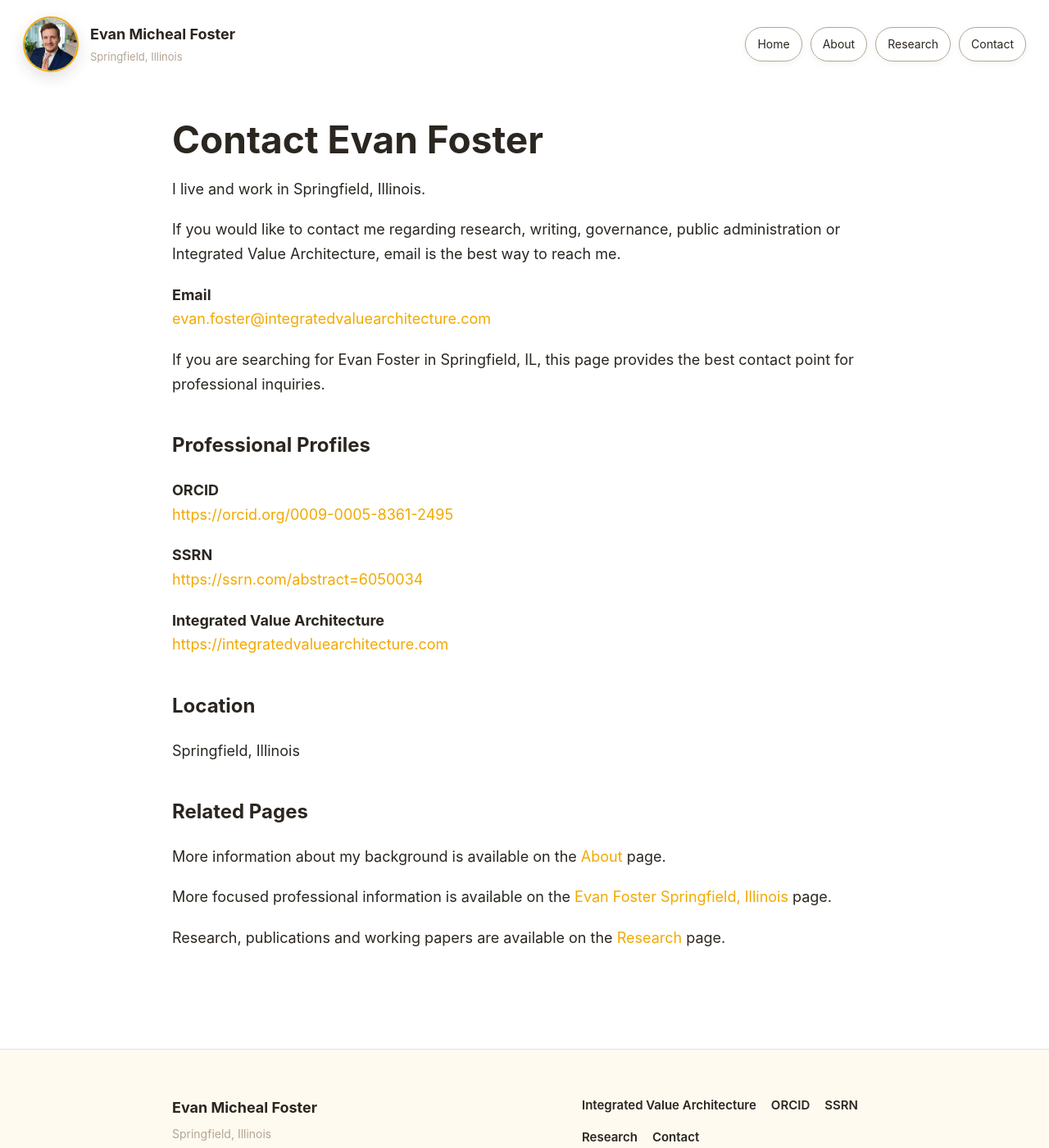
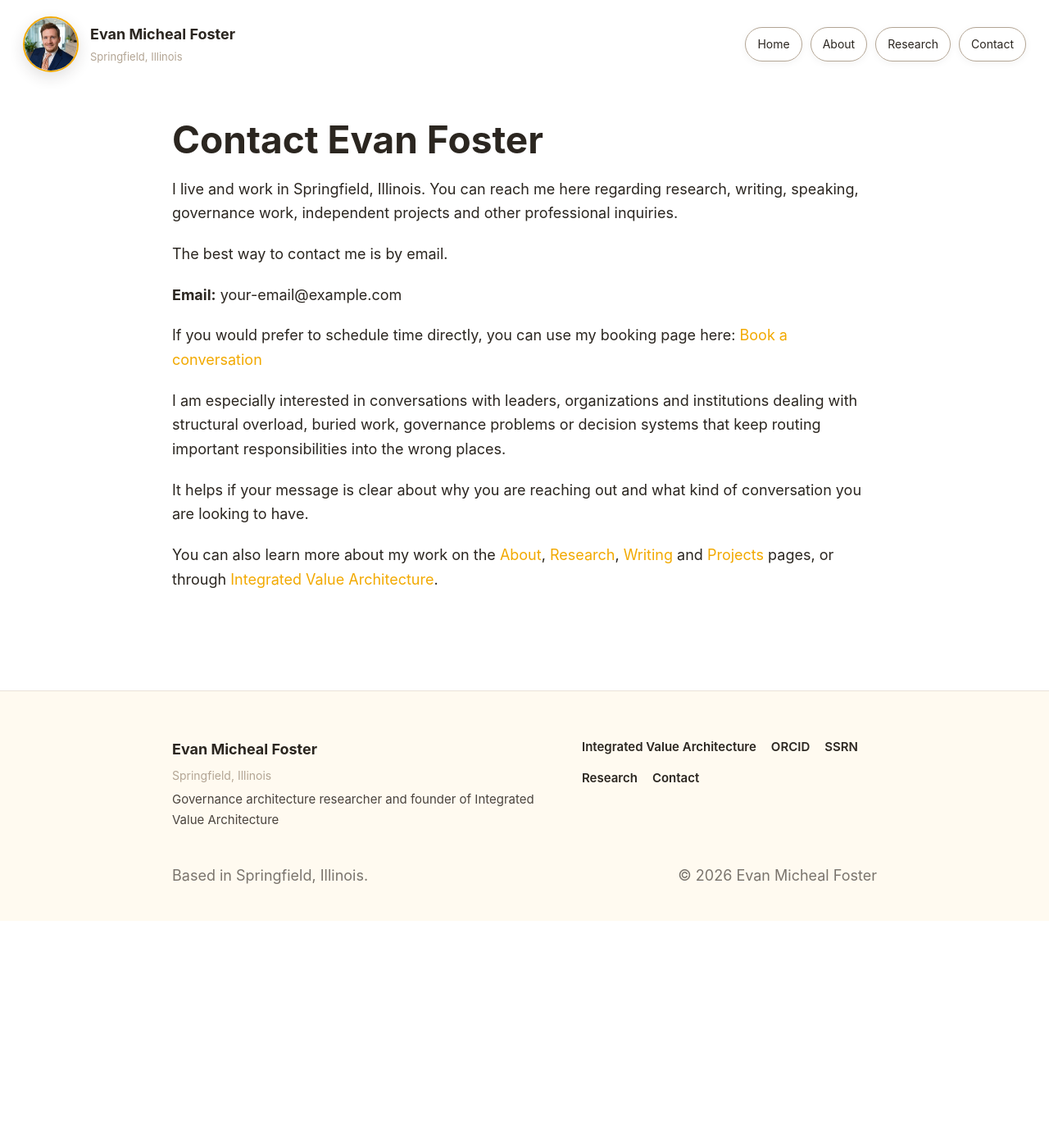
Before and after one commit to efost7873/evanmichealfoster.com, a Jekyll site: the page built from contact.md, in a window 1280 px wide and 1400 px high. Shown: the whole window at 82% size. Built offline with Jekyll 4.4.1, drawn with Linux system fonts in a browser that asks for light colours.

Commit message:
Revise contact details and expand description
Updated contact information and added details about professional inquiries.

```diff
--- a/contact.md
+++ b/contact.md
@@ -2,39 +2,21 @@
 layout: default
 title: Contact Evan Foster | Springfield, Illinois
 permalink: /contact/
-description: Contact Evan Foster in Springfield, Illinois regarding research, writing and Integrated Value Architecture.
+description: Contact Evan Foster in Springfield, Illinois regarding research, writing, speaking, governance work, projects and professional inquiries.
 ---
 
 # Contact Evan Foster
 
-I live and work in Springfield, Illinois.
+I live and work in Springfield, Illinois. You can reach me here regarding research, writing, speaking, governance work, independent projects and other professional inquiries.
 
-If you would like to contact me regarding research, writing, governance, public administration or Integrated Value Architecture, email is the best way to reach me.
+The best way to contact me is by email.
 
-**Email**
-[evan.foster@integratedvaluearchitecture.com](mailto:evan.foster@integratedvaluearchitecture.com)
+**Email:** your-email@example.com
 
-If you are searching for Evan Foster in Springfield, IL, this page provides the best contact point for professional inquiries.
+If you would prefer to schedule time directly, you can use my booking page here: [Book a conversation](https://outlook.office.com/book/IntegratedValueArchitectureLLC@integratedvaluearchitecture.com/?ismsaljsauthenabled)
 
-## Professional Profiles
+I am especially interested in conversations with leaders, organizations and institutions dealing with structural overload, buried work, governance problems or decision systems that keep routing important responsibilities into the wrong places.
 
-**ORCID**
-[https://orcid.org/0009-0005-8361-2495](https://orcid.org/0009-0005-8361-2495)
+It helps if your message is clear about why you are reaching out and what kind of conversation you are looking to have.
 
-**SSRN**
-[https://ssrn.com/abstract=6050034](https://ssrn.com/abstract=6050034)
-
-**Integrated Value Architecture**
-[https://integratedvaluearchitecture.com](https://integratedvaluearchitecture.com)
-
-## Location
-
-Springfield, Illinois
-
-## Related Pages
-
-More information about my background is available on the [About](/about/) page.
-
-More focused professional information is available on the [Evan Foster Springfield, Illinois](/evan-foster-springfield-il/) page.
-
-Research, publications and working papers are available on the [Research](/research/) page.
+You can also learn more about my work on the [About](/about/), [Research](/research/), [Writing](/writing/) and [Projects](/projects/) pages, or through [Integrated Value Architecture](https://integratedvaluearchitecture.com).
```
